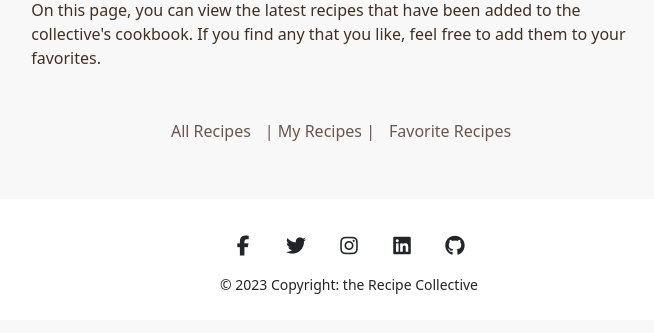
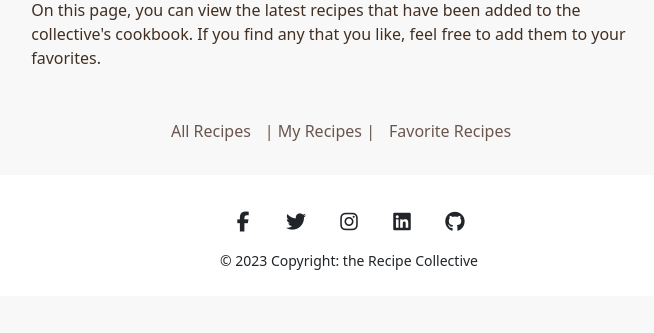
Before and after one commit to SandraBergstrom/theRecipeCollective, a Django app: page /home/ in a window 1280 px wide. Shown: the part 194-527 px from the top of the page, without its empty margins (291-945 px from the left). Run offline with Django 3.2, Linux system fonts and the light colour scheme; data that the repository does not hold is empty; some libraries are stand-ins or nearby versions.

Commit message:
Remove footers top margin

```diff
--- a/cookbook/templates/cookbook/base.html
+++ b/cookbook/templates/cookbook/base.html
@@ -132,7 +132,7 @@
       </div>
   </main>
 
-  <footer class="text-center text-dark mb-0 bg-white mt-4">
+  <footer class="text-center text-dark mb-0 bg-white">
     <!-- Grid container -->
     <div class=" container pt-1">
       <!-- Section: Social media -->
```
